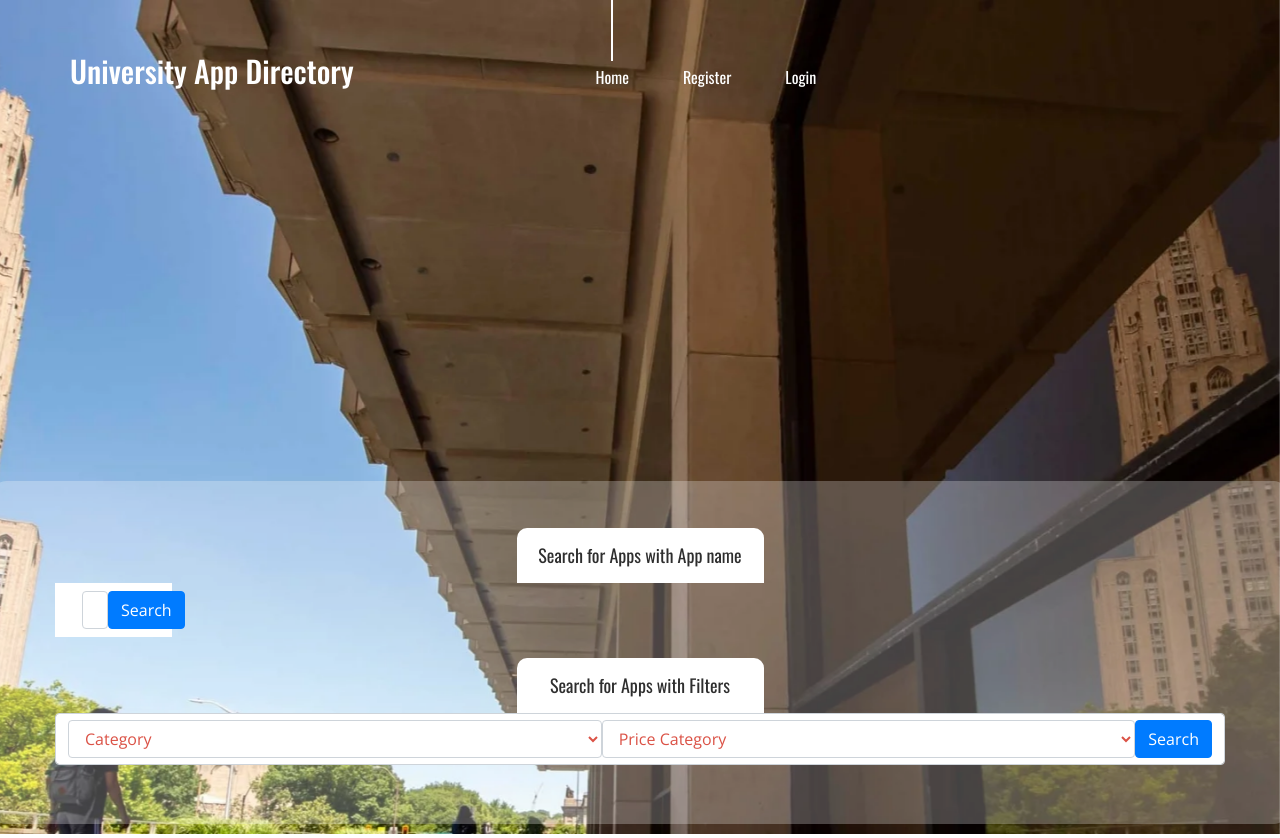
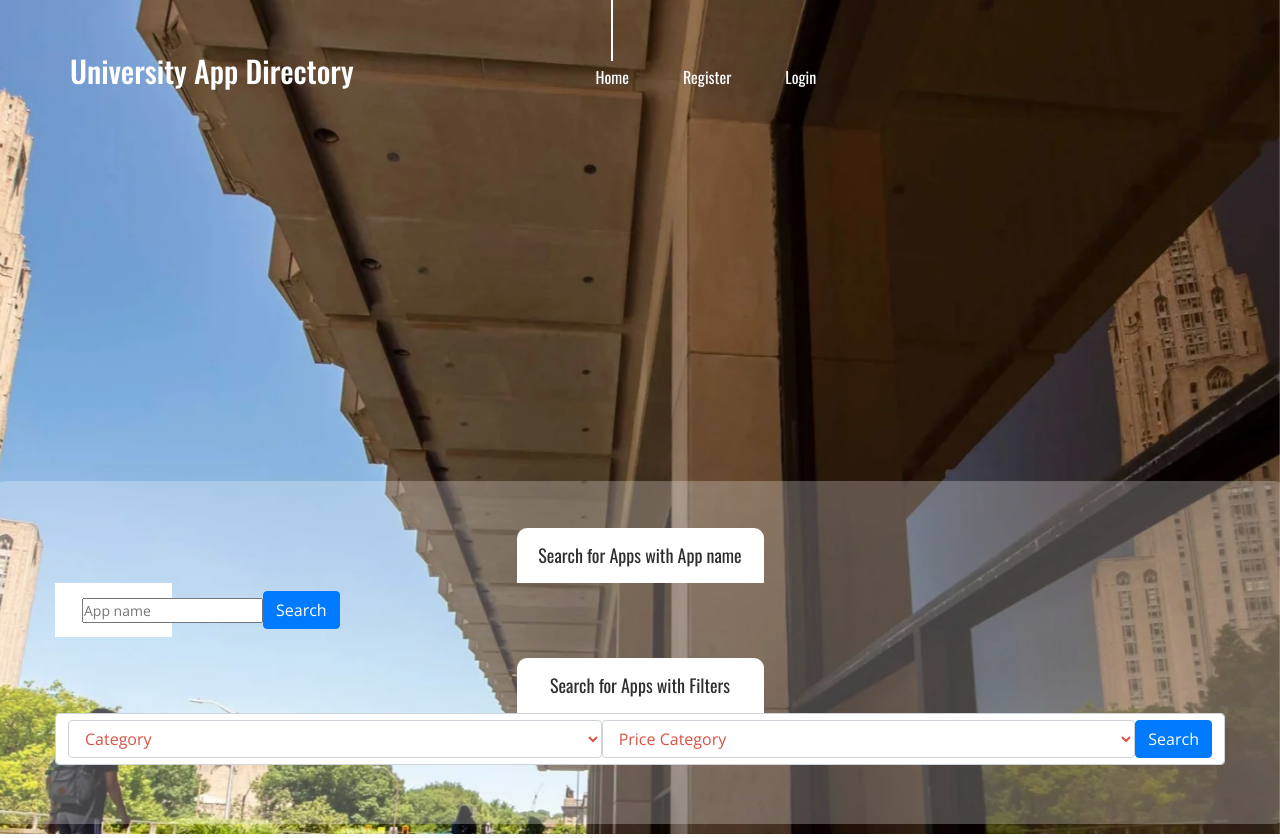
Before and after one commit to mdinesh7/University_App_Directory, a Django app: page / in a window 1280 px wide. Shown: the top 838 px of the page. Run offline with Django 4.2, Linux system fonts and the light colour scheme; data comes from the database, SQL or seed files in the repository; some libraries are stand-ins or nearby versions.

Commit message:
CSS fix #3

```diff
--- a/app_directory/settings.py
+++ b/app_directory/settings.py
@@ -26,7 +26,7 @@ SECRET_KEY = "django-insecure-^@soswbuzkd$mygy5a7ecqs1i^=uq43n**_%)gnm2fhw4qiz$y
 # SECURITY WARNING: don't run with debug turned on in production!
 DEBUG = True
 
-ALLOWED_HOSTS = ['52.206.174.71']
+ALLOWED_HOSTS = ['52.206.174.71','127.0.0.1']
 
 
 # Application definition
--- a/templates/index.html
+++ b/templates/index.html
@@ -85,7 +85,7 @@
                             <div class="home_search_content">
                                 <form action="/appinfo/" method="get">
                                     <div class="d-flex align-items-center">
-                                        <input type="text" class="form-control" placeholder="App name" name="name"
+                                        <input type="text" placeholder="App name" name="name"
                                             required="required">
                                         <input type="Submit" value="Search" class="btn btn-primary">
                                     </div>
```
